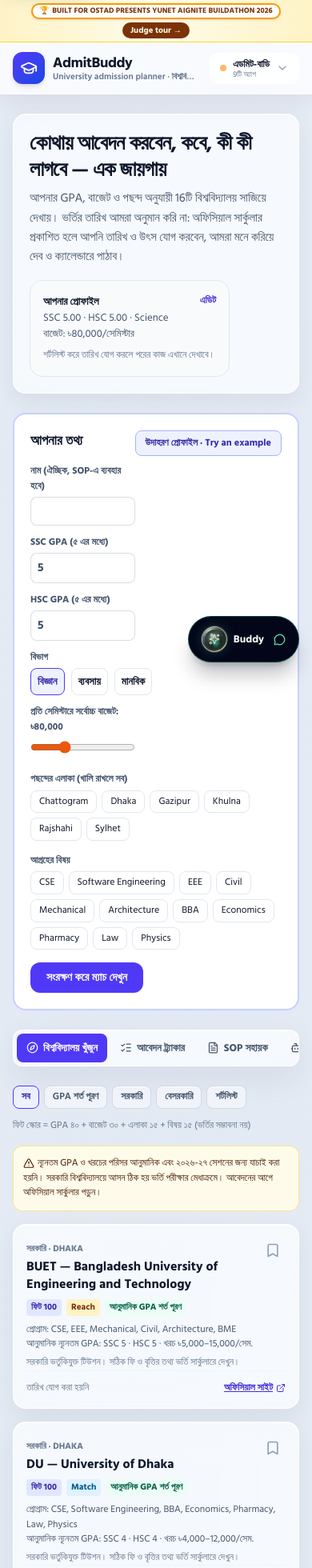
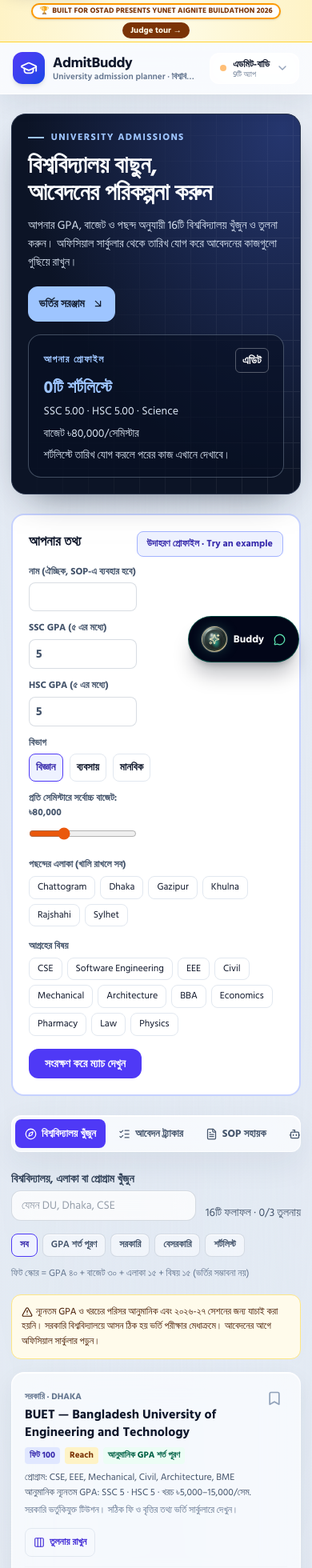
Before and after one commit to razibr246/Kormopath, a Next.js app: page /admitbuddy in a window 390 px wide. Shown: the top 1960 px of the page at 80% size. Built offline with nearby package versions, Linux system fonts and the light colour scheme; a web font is replaced by a local one.

Commit message:
Enhance university comparison and UI updates
Added comparison feature for universities and updated UI components.

```diff
--- a/app/admitbuddy/page.tsx
+++ b/app/admitbuddy/page.tsx
@@ -3,15 +3,15 @@ import { useEffect, useMemo, useState } from "react";
 import Link from "next/link";
 import {
   GraduationCap, Bookmark, BookmarkCheck, CalendarPlus, Download, ExternalLink, CheckCircle2, Circle, Trash2, Send, Copy,
-  FileText, Bot, Info, AlertTriangle, ListChecks, Compass,
+  FileText, Bot, Info, AlertTriangle, ListChecks, Compass, Columns3,
 } from "lucide-react";
-import { AppHeader, SourceTag } from "@/components/AppHeader";
+import { AppHeader, AppOverview, SourceTag } from "@/components/AppHeader";
 import { saveUserProfile } from "@/lib/profile";
 import {
   UNIVERSITIES, OFFICIAL_RESOURCES, DOCUMENT_CHECKLIST, calculateMatches, generateDeadlines, validateUserDeadline,
   generateSopDraft, answerCounselorQuery, analyzeListBalance, analyzeSopText, toIcs,
   APPLICATION_STAGES, applicationPipeline, sanitizeStatuses,
-  type StudentProfile, type UserDeadline, type ApplicationStatus, type ApplicationStage,
+  type StudentProfile, type UserDeadline, type ApplicationStatus, type ApplicationStage, type MatchResult,
 } from "@/lib/admitbuddy";
 import { usePersistentState, storageKey, downloadText, todayLocal } from "@/lib/clientStore";
 
@@ -50,6 +50,8 @@ export default function AdmitBuddyPage() {
   const [statuses, setStatuses] = usePersistentState<ApplicationStatus[]>(storageKey("admitbuddy", "applicationStatus"), [], sanitizeStatuses);
   const [today, setToday] = useState("1970-01-01");
   const [filter, setFilter] = useState<"all" | "eligible" | "public" | "private" | "shortlist">("all");
+  const [query, setQuery] = useState("");
+  const [comparisonIds, setComparisonIds] = useState<string[]>([]);
   const [editingProfile, setEditingProfile] = useState(false);
   useEffect(() => setToday(todayLocal()), []);
 
@@ -65,9 +67,13 @@ export default function AdmitBuddyPage() {
       return next;
     });
 
-  const filtered = matches.filter((m) =>
+  const queryText = query.trim().toLowerCase();
+  const filtered = matches.filter(({ university: u }) =>
+    !queryText || [u.name, u.shortName, u.location, ...u.programs].some((value) => value.toLowerCase().includes(queryText)),
+  ).filter((m) =>
     filter === "all" ? true : filter === "eligible" ? m.eligibility === "meets" : filter === "shortlist" ? shortlist.includes(m.university.id) : m.university.type === filter,
   );
+  const comparison = matches.filter((m) => comparisonIds.includes(m.university.id));
   const dated = tasks.filter((t) => t.dueDate && !t.isDone);
   const nextTask = dated[0];
   const profileEmpty = !profile.name && !profile.interests.length && !profile.preferredLocations.length;
@@ -84,32 +90,26 @@ export default function AdmitBuddyPage() {
     <div className="min-h-screen bg-[#f7f7fd] text-slate-900 antialiased">
       <AppHeader taglineEn="University admission planner" appId="admitbuddy" href="/admitbuddy" name="AdmitBuddy" taglineBn="বিশ্ববিদ্যালয় ভর্তির পরিকল্পনা ও ট্র্যাকার" icon={<GraduationCap size={22} />} accent="from-indigo-600 to-blue-700" />
 
-      <main id="main" className="mx-auto max-w-7xl space-y-6 px-4 py-6 sm:px-6">
-        <section className="flex flex-wrap items-start justify-between gap-4 rounded-2xl border border-indigo-100 bg-white p-5">
-          <div className="max-w-2xl">
-            <h1 className="text-[26px] font-extrabold leading-tight tracking-tight sm:text-[32px]">কোথায় আবেদন করবেন, কবে, কী কী লাগবে — এক জায়গায়</h1>
-            <p className="mt-2 text-[15px] leading-relaxed text-slate-600">
-              আপনার GPA, বাজেট ও পছন্দ অনুযায়ী {UNIVERSITIES.length}টি বিশ্ববিদ্যালয় সাজিয়ে দেখায়। ভর্তির তারিখ আমরা অনুমান করি না: অফিসিয়াল সার্কুলার প্রকাশিত হলে আপনি তারিখ ও উৎস যোগ করবেন, আমরা মনে করিয়ে দেব ও ক্যালেন্ডারে পাঠাব।
-            </p>
-          </div>
-          <div className="min-w-[250px] rounded-2xl border border-slate-200 bg-slate-50 p-4 text-[13px]">
-            <div className="flex items-center justify-between">
-              <strong>{profile.name || "আপনার প্রোফাইল"}</strong>
-              <button onClick={() => setEditingProfile(!editingProfile)} className="text-[12px] font-bold text-indigo-700">{editingProfile ? "বন্ধ" : "এডিট"}</button>
+      <main id="main" tabIndex={-1} className="app-workspace mx-auto max-w-7xl space-y-6 px-4 py-6 sm:px-6">
+        <AppOverview appId="admitbuddy" category="University admissions" title="বিশ্ববিদ্যালয় বাছুন, আবেদনের পরিকল্পনা করুন"
+          actions={[{ href: "#admit-tools", label: "ভর্তির সরঞ্জাম" }]}
+          summary={<>
+            <div className="flex flex-wrap items-center justify-between gap-2">
+              <span className="app-overview-label">{profile.name || "আপনার প্রোফাইল"}</span>
+              <button onClick={() => setEditingProfile(!editingProfile)} className="rounded-md border border-white/30 px-2 py-1 font-bold text-white">{editingProfile ? "বন্ধ" : "এডিট"}</button>
             </div>
-            <p className="text-slate-600">SSC {profile.sscGpa.toFixed(2)} · HSC {profile.hscGpa.toFixed(2)} · {profile.group}</p>
-            <p className="text-slate-600">বাজেট: ৳{profile.maxBudgetPerSemester.toLocaleString("en-IN")}/সেমিস্টার</p>
-            {nextTask ? (
-              <p className="mt-2 rounded-lg bg-indigo-50 p-2 text-indigo-900">পরের কাজ: <strong>{nextTask.title}</strong> — {nextTask.dueDate}</p>
-            ) : (
-              <p className="mt-2 text-[12px] text-slate-500">শর্টলিস্ট করে তারিখ যোগ করলে পরের কাজ এখানে দেখাবে।</p>
-            )}
-          </div>
-        </section>
+            <span className="app-overview-metric">{shortlist.length}টি শর্টলিস্টে</span>
+            <p>SSC {profile.sscGpa.toFixed(2)} · HSC {profile.hscGpa.toFixed(2)} · {profile.group}</p>
+            <p>বাজেট ৳{profile.maxBudgetPerSemester.toLocaleString("en-IN")}/সেমিস্টার</p>
+            <p>{nextTask ? <>পরের কাজ <strong>{nextTask.title}</strong> · {nextTask.dueDate}</> : "শর্টলিস্টে তারিখ যোগ করলে পরের কাজ এখানে দেখাবে।"}</p>
+          </>}
+        >
+          আপনার GPA, বাজেট ও পছন্দ অনুযায়ী {UNIVERSITIES.length}টি বিশ্ববিদ্যালয় খুঁজুন ও তুলনা করুন। অফিসিয়াল সার্কুলার থেকে তারিখ যোগ করে আবেদনের কাজগুলো গুছিয়ে রাখুন।
+        </AppOverview>
 
         {(editingProfile || profileEmpty) && <ProfileForm profile={profile} setProfile={setProfile} onDone={() => setEditingProfile(false)} />}
 
-        <nav className="flex gap-1 overflow-x-auto rounded-xl border border-slate-200 bg-white p-1" role="tablist" aria-label="AdmitBuddy">
+        <nav id="admit-tools" className="flex gap-1 overflow-x-auto rounded-xl border border-slate-200 bg-white p-1" role="tablist" aria-label="AdmitBuddy">
           {TABS.map((t) => (
             <button key={t.id} role="tab" aria-selected={tab === t.id} onClick={() => setTab(t.id)} className={`inline-flex shrink-0 items-center gap-1.5 rounded-lg px-3 py-2 text-[13px] font-bold ${tab === t.id ? "bg-indigo-600 text-white" : "text-slate-600 hover:bg-slate-100"}`}>
               {t.icon} {t.label}
@@ -119,6 +119,13 @@ export default function AdmitBuddyPage() {
 
         {tab === "discover" && (
           <section aria-label="বিশ্ববিদ্যালয়" className="space-y-4">
+            <div className="flex flex-wrap items-end justify-between gap-3">
+              <label className="min-w-0 flex-1 text-sm font-bold text-slate-700">
+                বিশ্ববিদ্যালয়, এলাকা বা প্রোগ্রাম খুঁজুন
+                <input type="search" value={query} maxLength={80} onChange={(e) => setQuery(e.target.value)} placeholder="যেমন DU, Dhaka, CSE" className="mt-1 block w-full max-w-md rounded-xl border border-slate-300 px-3 py-2 font-normal" />
+              </label>
+              <p role="status" className="text-sm text-slate-600">{filtered.length}টি ফলাফল · {comparison.length}/3 তুলনায়</p>
+            </div>
             <div className="flex flex-wrap items-center justify-between gap-3">
               <div className="flex flex-wrap gap-1.5" role="group" aria-label="ফিল্টার">
                 {([["all", "সব"], ["eligible", "GPA শর্ত পূরণ"], ["public", "সরকারি"], ["private", "বেসরকারি"], ["shortlist", "শর্টলিস্ট"]] as const).map(([id, l]) => (
@@ -131,10 +138,12 @@ export default function AdmitBuddyPage() {
               <AlertTriangle size={14} className="mr-1 inline" aria-hidden />
               ন্যূনতম GPA ও খরচের পরিসর আনুমানিক এবং ২০২৬-২৭ সেশনের জন্য যাচাই করা হয়নি। সরকারি বিশ্ববিদ্যালয়ে আসন ঠিক হয় ভর্তি পরীক্ষার মেধাক্রমে। আবেদনের আগে অফিসিয়াল সার্কুলার পড়ুন।
             </div>
+            {comparison.length > 0 && <UniversityComparison matches={comparison} onClear={() => setComparisonIds([])} />}
             <div className="grid gap-4 md:grid-cols-2 xl:grid-cols-3">
               {filtered.map((m) => {
                 const u = m.university;
                 const saved = shortlist.includes(u.id);
+                const comparing = comparisonIds.includes(u.id);
                 return (
                   <article key={u.id} className={`flex flex-col rounded-2xl border bg-white p-4 ${saved ? "border-indigo-400 ring-1 ring-indigo-200" : "border-slate-200"}`}>
                     <div className="flex items-start justify-between gap-2">
@@ -154,6 +163,19 @@ export default function AdmitBuddyPage() {
                     <p className="mt-2 text-[12px] text-slate-600">প্রোগ্রাম: {u.programs.join(", ")}</p>
                     <p className="text-[12px] text-slate-600">আনুমানিক ন্যূনতম GPA: SSC {u.minGpaSsc} · HSC {u.minGpaHsc} · খরচ ৳{u.minBudgetPerSemester.toLocaleString("en-IN")}–{u.maxBudgetPerSemester.toLocaleString("en-IN")}/সেম.</p>
                     <p className="mt-1 text-[12px] text-slate-500">{u.waiverInfo}</p>
+                    <div className="my-3 flex flex-wrap items-center gap-3">
+                      <button
+                        type="button"
+                        aria-pressed={comparing}
+                        aria-label={`${u.shortName} তুলনায় রাখুন`}
+                        disabled={!comparing && comparisonIds.length >= 3}
+                        onClick={() => setComparisonIds((ids) => ids.includes(u.id) ? ids.filter((id) => id !== u.id) : [...ids, u.id].slice(0, 3))}
+                        className={`inline-flex min-h-9 items-center gap-1.5 rounded-lg border px-2.5 text-xs font-bold disabled:opacity-50 ${comparing ? "border-indigo-300 bg-indigo-50 text-indigo-900" : "border-slate-200 text-indigo-700 hover:bg-indigo-50"}`}
+                      >
+                        <Columns3 size={14} aria-hidden /> {comparing ? "তুলনায় আছে" : "তুলনায় রাখুন"}
+                      </button>
+                      {comparing && <a href="#university-comparison" className="text-xs font-bold text-indigo-700 underline">তুলনা দেখুন</a>}
+                    </div>
                     <div className="mt-auto flex flex-wrap items-center justify-between gap-2 border-t border-slate-100 pt-3 text-[12px]">
                       <span className={m.isClosed ? "font-bold text-red-700" : m.daysLeft !== null ? "font-bold text-indigo-800" : "text-slate-500"}>
                         {m.isClosed ? "আপনার দেওয়া আবেদনের শেষ তারিখ পার হয়েছে" : m.daysLeft !== null ? `${m.nextDeadline!.label}: ${m.daysLeft} দিন বাকি` : "তারিখ যোগ করা হয়নি"}
@@ -208,6 +230,33 @@ export default function AdmitBuddyPage() {
         </p>
       </main>
     </div>
+  );
+}
+
+function UniversityComparison({ matches, onClear }: { matches: MatchResult[]; onClear: () => void }) {
+  return (
+    <section id="university-comparison" aria-labelledby="comparison-h" className="rounded-2xl border border-indigo-200 bg-indigo-50 p-4 sm:p-5">
+      <div className="flex flex-wrap items-center justify-between gap-2">
+        <h2 id="comparison-h" className="flex items-center gap-2 font-bold text-indigo-950"><Columns3 size={18} aria-hidden /> বিশ্ববিদ্যালয়ের পাশাপাশি তুলনা</h2>
+        <button type="button" onClick={onClear} className="min-h-9 px-2 text-sm font-bold text-indigo-800 underline">তুলনা খালি করুন</button>
+      </div>
+      <p className="mt-1 text-sm text-slate-700">{matches.length < 2 ? "পাশাপাশি দেখতে আরও একটি বিশ্ববিদ্যালয় যোগ করুন। " : ""}খরচ ও GPA-এর শর্ত আনুমানিক। সিদ্ধান্তের আগে অফিসিয়াল সার্কুলার দেখুন।</p>
+      <div className="mt-3 grid gap-3 sm:grid-cols-2 lg:grid-cols-3">
+        {matches.map(({ university: u, matchScore, category, nextDeadline }) => (
+          <article key={u.id} className="min-w-0 rounded-xl border border-indigo-100 bg-white p-3.5">
+            <h3 className="font-bold text-indigo-950">{u.shortName} <span className="font-normal text-slate-600">· {u.location}</span></h3>
+            <dl className="my-2 grid gap-2 text-sm">
+              <div><dt className="text-xs text-slate-600">প্রোফাইল ফিট</dt><dd className="font-bold">{matchScore}/100 · {category}</dd></div>
+              <div><dt className="text-xs text-slate-600">আনুমানিক সেমিস্টার খরচ</dt><dd>৳{u.minBudgetPerSemester.toLocaleString("en-IN")}–{u.maxBudgetPerSemester.toLocaleString("en-IN")}</dd></div>
+              <div><dt className="text-xs text-slate-600">আনুমানিক ন্যূনতম GPA</dt><dd>SSC {u.minGpaSsc} · HSC {u.minGpaHsc}</dd></div>
+              <div><dt className="text-xs text-slate-600">প্রোগ্রাম</dt><dd>{u.programs.join(", ")}</dd></div>
+              <div><dt className="text-xs text-slate-600">যোগ করা তারিখ</dt><dd>{nextDeadline ? <>{nextDeadline.label} · {nextDeadline.date}</> : "তারিখ যোগ করা হয়নি"}</dd></div>
+            </dl>
+            <a href={u.website} target="_blank" rel="noopener noreferrer" className="inline-flex items-center gap-1 text-sm font-bold text-indigo-700 underline">অফিসিয়াল সাইট <ExternalLink size={13} aria-hidden /></a>
+          </article>
+        ))}
+      </div>
+    </section>
   );
 }
 
```
